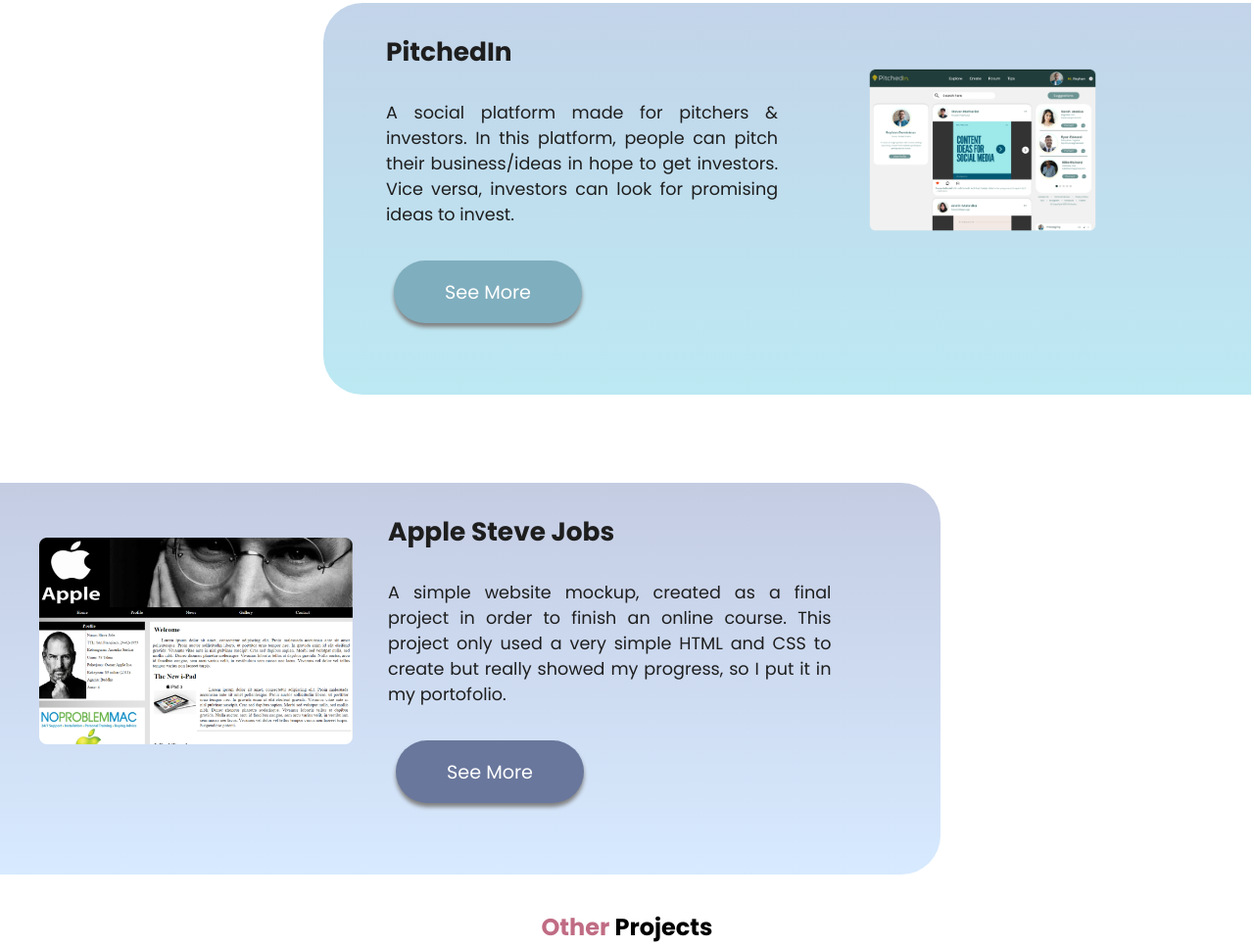
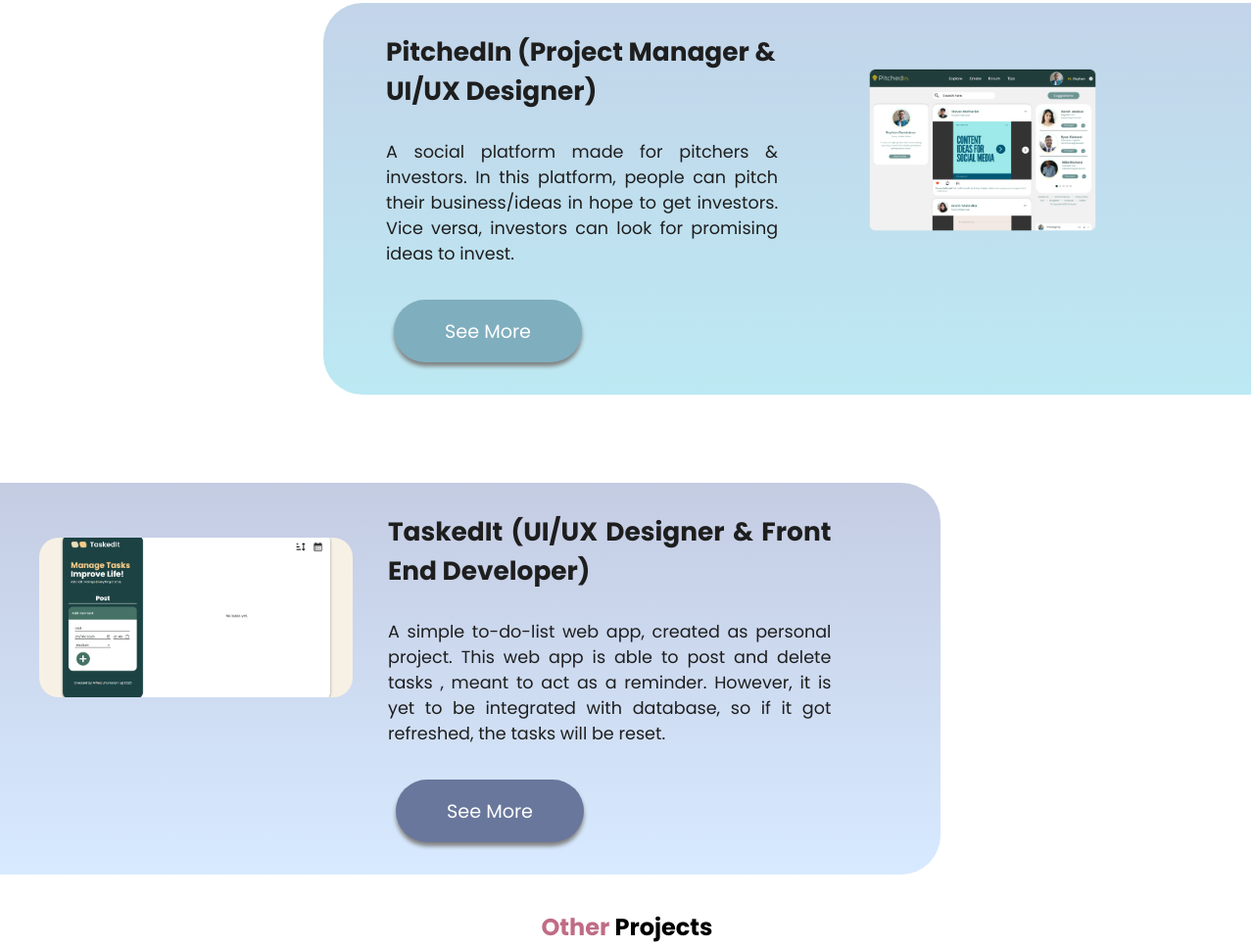
Before and after one commit to Alfredjho/WebPortofolio, a plain HTML site: page index.html in a window 1280 px wide. Shown: the part 1623-2590 px from the top of the page at 98% size. Drawn offline with Linux system fonts and the light colour scheme.

Commit message:
update redirect link

```diff
--- a/index.html
+++ b/index.html
@@ -107,12 +107,12 @@
             </div>
             <div class="PitchedIn-container">
                 <div class="PitchedIn-contents">
-                    <h2>PitchedIn</h2>
+                    <h2>PitchedIn (Project Manager & UI/UX Designer)</h2>
                     <div class="bar"></div>
                     <br>
                     <p>A social platform made for pitchers & investors. In this platform, people can pitch their business/ideas in hope to get investors. Vice versa, investors can look for promising ideas to invest.</p>
                     <br>
-                    <a href="">
+                    <a href="https://www.figma.com/proto/GY5CLrMeOl5RWsdVL5x1re/PitchedIn?node-id=29-458&starting-point-node-id=29%3A458" target="_blank">
                         <button id="ViewPitchedIn">See More</button>
                     </a>
                 </div>
@@ -130,20 +130,21 @@
             <div class="Apple-container">
                 <div class="Apple-contents">
                     <div class="Apple-image">
-                        <img src="./Assets/AppleSteve.png">
+                        <img src="./Assets/TaskedIt.jpg">
                     </div>
                     <div class="Apple-desc">
-                        <h2>Apple Steve Jobs</h2>
+                        <h2>TaskedIt (UI/UX Designer & Front End Developer) </h2>
                         <div class="bar"></div>
                         <br>
-                        <p>A simple website mockup, created as a final
-                        project in order to finish an online course.
-                        This project only used a very simple HTML and CSS to create
-                        but really showed my progress, so I put it in my portofolio.</p>
+                        <p>A simple to-do-list web app, created as personal
+                        project. This web app is able to post and delete tasks
+                        , meant to act as a reminder. However, it is yet to be
+                        integrated with database, so if it got refreshed, the tasks
+                        will be reset.</p>
 
                         <br>
 
-                        <a href="">
+                        <a href="https://github.com/Alfredjho/TaskedIt" target="_blank">
                             <button id="ViewApple">See More</button>
                         </a>
 
@@ -225,18 +226,21 @@
     <section id="Contact">
         <div class="contact-container">
             <div class="linkedin">
-                <img src="./Assets/LinkedIn.png">
-                <p>Alfred Jhonatan</p>
+                <a href="https://www.linkedin.com/in/alfredjhonatan/">
+                    <img src="./Assets/LinkedIn.png">
+                </a>
             </div>
 
             <div class="email">
-                <img src="./Assets/Email.png">
-                <p>alfredjhonatan@gmail.com</p>
+                <a href="mailto:alfredjhonatan@gmail.com">
+                    <img src="./Assets/Email.png">
+                </a>
             </div>
 
             <div class="number">
-                <img src="./Assets/Number.png">
-                <p>(+62) 858 8315 9123</p>
+                <a href="https://wa.me/6285883159123">
+                    <img src="./Assets/Number.png">
+                </a>
             </div>
 
         </div>
--- a/style.css
+++ b/style.css
@@ -417,9 +417,13 @@ body {
     }
   }
 
+  .Apple-contents{
+    height: 100%;
+  }
 .Apple-image {
     display: inline-block;
     position: relative;
+    align-items: center;
     width: 100%;
     height: 100%;
     max-width: 25vw;
@@ -429,12 +433,14 @@ body {
 }
 
 .Apple-image img {
+    align-items: center;
     display: inline-block;
     width: 100%;
     left: 0%;
     height: auto;
     max-height: 600px; /* set the maximum height */
     position: absolute;
+    border-radius: 20px;
 }
 
 .Apple-desc {
```
Also changed, not shown: Assets/TaskedIt.jpg (added).
